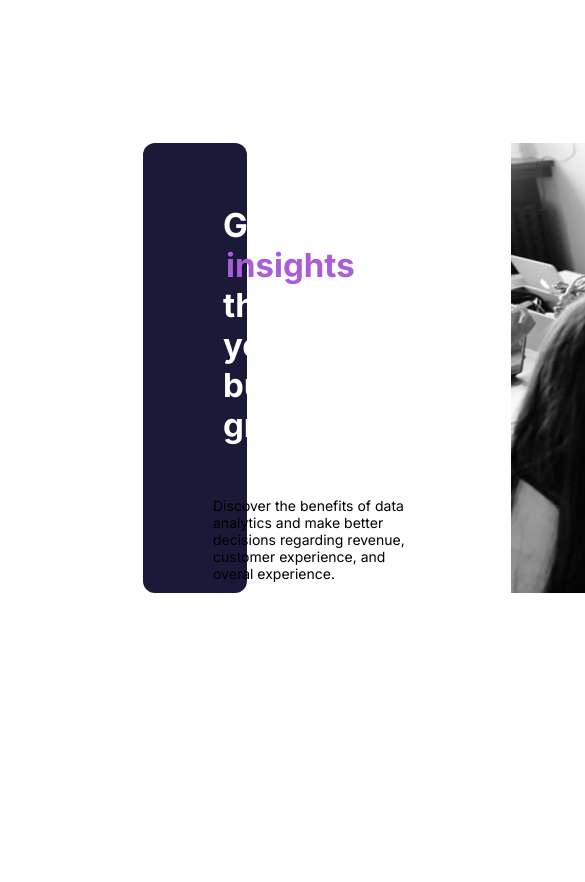
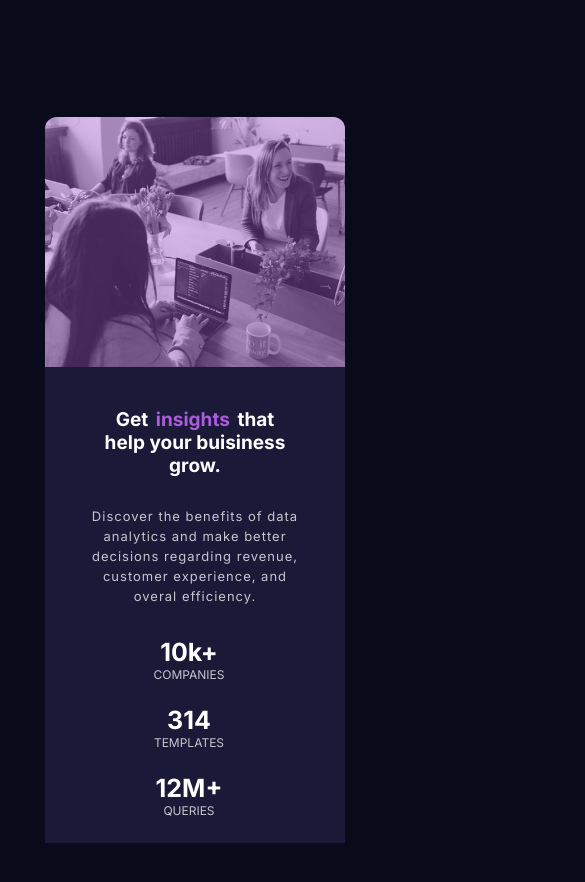
Before and after one commit to NickDimitrov702/Stats-Preview-Card---Basic, a website: page index.html in a window 390 px wide. Shown: the top 882 px of the page, 585 px wide, since content can reach past the window. Before the commit the page ends 844 px from the top, so only its background shows below. Drawn offline with Linux system fonts and the light colour scheme.

Commit message:
Complition of  the project, mediaQuery design implemented, ajusting the responsivnes on desktop.

```diff
--- a/index.html
+++ b/index.html
@@ -15,7 +15,7 @@
             </header>
             <section class="body-info">
                 <p>Discover the benefits of data analytics and make better decisions
-                    regarding revenue, customer experience, and overal experience.
+                    regarding revenue, customer experience, and overal efficiency.
                 </p>
             </section>
             <footer>
--- a/style.css
+++ b/style.css
@@ -3,28 +3,31 @@
 html {
     max-width: 1440px;
     margin: auto;
-    height: 100vh;
-
+    height: 150vh;
+    background-color: hsl(233, 47%, 7%);
 }
 
 body {
+    display: flex;
     max-width: 1440px;
     margin: auto;
     text-align: center;
     /* border: 1px solid black; */
     font-family: 'Inter', sans-serif;
     padding: 143px;
-
+    flex-wrap: wrap;
 
 }
 
 #main-wrapper {
     display: flex;
-    max-width: 1150px;
+    max-width: 1201px;
     /* margin: auto; */
     height: 450px;
     border-radius: 12px;
     background-color: hsl(244, 38%, 16%);
+
+
 }
 
 
@@ -37,25 +40,26 @@ body {
     max-width: 500px;
     margin-left: 30px;
     padding-left: 40px;
-    margin-right: 50px;
+    margin-right: 99px;
     padding-right: 40px;
     max-height: 100%;
-
+    color: hsla(0, 0%, 100%, 0.75);
 
 }
 
 .header-info {
     text-align: start;
     max-width: 400px;
-    font-size: 22px;
+    font-size: 23px;
 
 }
 
 .header-info h1 {
     /* max-width: 400px;  */
-    padding: 10px;
+    /* padding: 10px; */
     color: white;
     text-align:start;
+
 
 }
 
@@ -66,9 +70,10 @@ body {
 }
 
 .body-info {
-    max-width: 400px;
-    font-size: 14px;
+    max-width: 370px;
     text-align: start;
+    font-size: 15px;
+    line-height: 25px;
 }
 
 /* .body-info {
@@ -84,11 +89,9 @@ body {
 
 
 
-/* footer {
-    display: flex;
-    flex-direction: column;
-    max-width: 360px;
-    /* margin-left: -135px; }*/
+ footer {
+    margin-top: 80px;
+}
 
 
 #footer-info-wrapper{
@@ -100,7 +103,8 @@ body {
 .footer-info-items {
     /* padding-left: 20px; */
     margin-bottom: -125px;
-    /* margin-left: -100px; */
+    margin-right: 50px;
+    text-align: start   ;
 
 
 }
@@ -109,17 +113,163 @@ body {
     font-weight: 700;
     font-size: 25px;
     color: white;
+    margin-right: 30px;
 }
 
 .footer-info-items .name {
     font-weight: 400;
     font-size: 12px;
-    color: hsla(0, 0%, 100%, 0.75)
+    color: hsla(0, 0%, 100%, 0.75);
+    margin-right: 30px;
 
 }
 
+#image-wrapper {
+    max-width: 600px;
+    max-height:100%;
+    display: flex;
+    background-color: hsl(277, 64%, 61%);
+    border-radius: 0px 10px 10px 0px;
+}
+
 #image-wrapper img {
-    width: 560px;
-    height: 100%;
+    max-width: 100%;
+    max-height: 100%;
     border-radius: 0px 12px 12px 0px;
+    align-items: center;
+    opacity: 0.6;
 }
+
+@media all and (max-width: 1332px) {
+
+
+    html {
+        max-width: 1440px;
+        margin: auto;
+        height:200vh;
+        background-color: hsl(233, 47%, 7%);
+    }
+
+
+    #main-wrapper {
+        display: flex;
+        max-width: 500px;
+        flex-wrap: wrap;
+        margin: auto;
+        border-radius: 12px 12px 0px 0px;
+
+    }
+
+    #image-wrapper {
+        display: flex;
+        margin-top: 57px;
+        border-radius: 0px 0px 10px 0px;
+
+    }
+
+    #image-wrapper img {
+        border-radius: 0px 0px 10px 0px;
+    }
+}
+
+@media all and (max-width: 400px) {
+
+    html {
+        max-width: 375px;
+        margin: auto;
+        height: 150vh;
+        /* padding: 10px; */
+    }
+
+    body {
+        display: flex;
+        max-width: 375px;
+        margin: auto;
+        text-align: center;
+        /* border: 1px solid black; */
+        font-family: 'Inter', sans-serif;
+        padding-left: 1px;
+        padding-right: 1px;
+        flex-wrap: wrap;
+
+    }
+
+    #main-wrapper {
+        display: flex;
+        max-width: 300px;
+        flex-wrap: wrap-reverse ;
+        margin: auto;
+        border-radius: 12px 12px 0px 0px;
+        height: 700px;
+
+    }
+
+    .header-info h1 {
+        font-size: 19px;
+        max-width: 200px;
+        text-align: center;
+        color: white;
+    }
+
+    #info-wrapper {
+        display: flex;
+        flex-direction: column;
+        align-items: flex-start;
+        /* padding-top: 25px; */
+        max-width: 250px;
+        margin: auto;
+        max-height: 100%;
+        color: hsla(0, 0%, 100%, 0.75);
+        align-items: center;
+        /* margin-top: 62px; */
+
+    }
+
+    .body-info {
+        max-width: 250px;
+        text-align: center;
+        font-size: 13px;
+        line-height: 20px;
+        letter-spacing: 1px;
+    }
+
+    footer {
+        display: flex;
+        margin-top: -60px;
+
+    }
+
+
+
+    #footer-info-wrapper{
+        max-width: 250px;
+        display: flex;
+        flex-direction: column;
+        margin-top: 80px;
+
+    }
+
+    .footer-info-items {
+        display: flex;
+        flex-direction: column;
+        align-items: center;
+        margin-top: -2px;
+        padding-left: 20px;
+        margin-right: 2px;
+        height: 50px;
+        margin-bottom: 20px;
+
+    }
+
+    #image-wrapper {
+        display: flex;
+        max-height: 322px;
+        border-radius: 12px 12px 0px 0px;
+    }
+
+    #image-wrapper img {
+        display: flex;
+        height: 250px;
+        border-radius: 12px 12px 0px 0px;
+    }
+}
```
